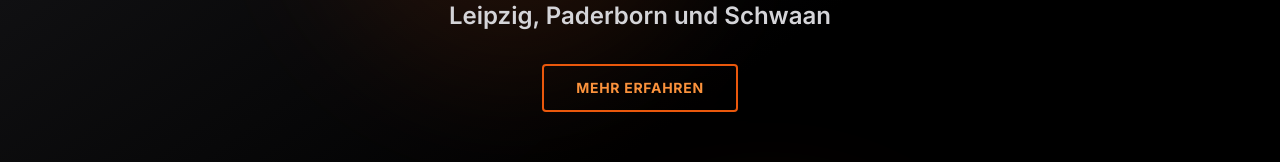
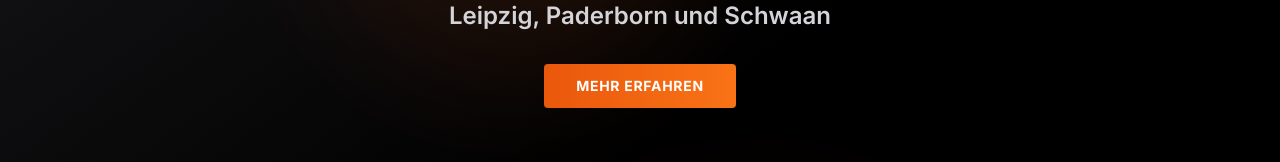
Before and after one commit to DennisMoskal/Dachtuning, a Next.js app: page / in a window 1280 px wide. Shown: the part 472-634 px from the top of the page. Built offline with nearby package versions, Linux system fonts and the light colour scheme; a web font is replaced by a local one.

Commit message:
Update page.tsx

```diff
--- a/src/app/page.tsx
+++ b/src/app/page.tsx
@@ -196,7 +196,7 @@ export default function DachtuningSite() {
               Professionelle Dachsanierung und Fassadenarbeiten für Bremen, Leipzig, Paderborn und Schwaan
             </p>
             <div className="flex items-center justify-center gap-6 mt-8 flex-wrap">
-              <button className="px-8 py-3 border-2 border-orange-600 text-orange-400 font-bold rounded hover:bg-orange-600/10 transition-all uppercase text-sm tracking-wider">
+              <button className="px-8 py-3 bg-gradient-to-r from-orange-600 to-orange-500 text-white font-bold rounded hover:shadow-lg hover:shadow-orange-600/50 transition-all uppercase text-sm tracking-wider">
                 Mehr erfahren
               </button>
             </div>
```
